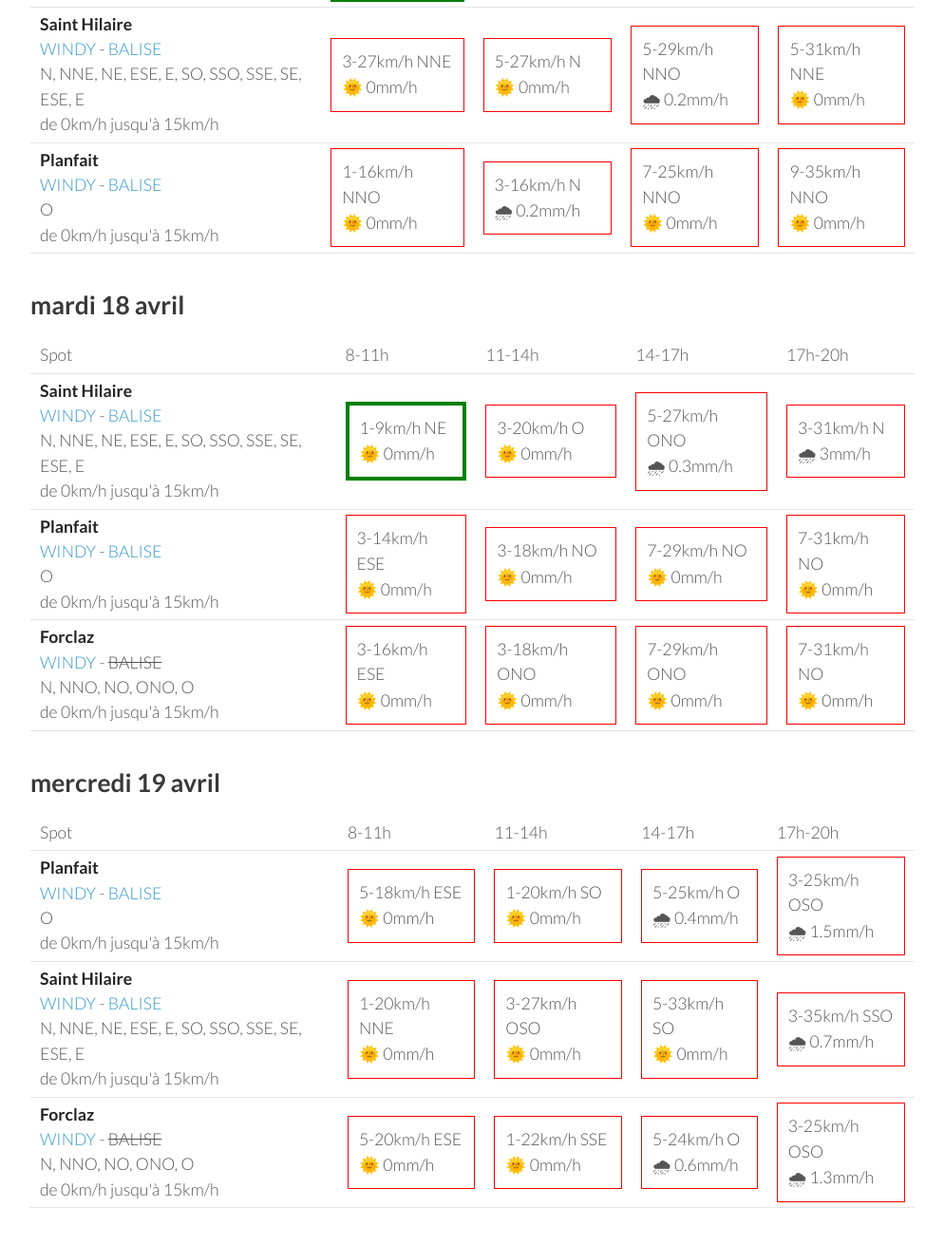
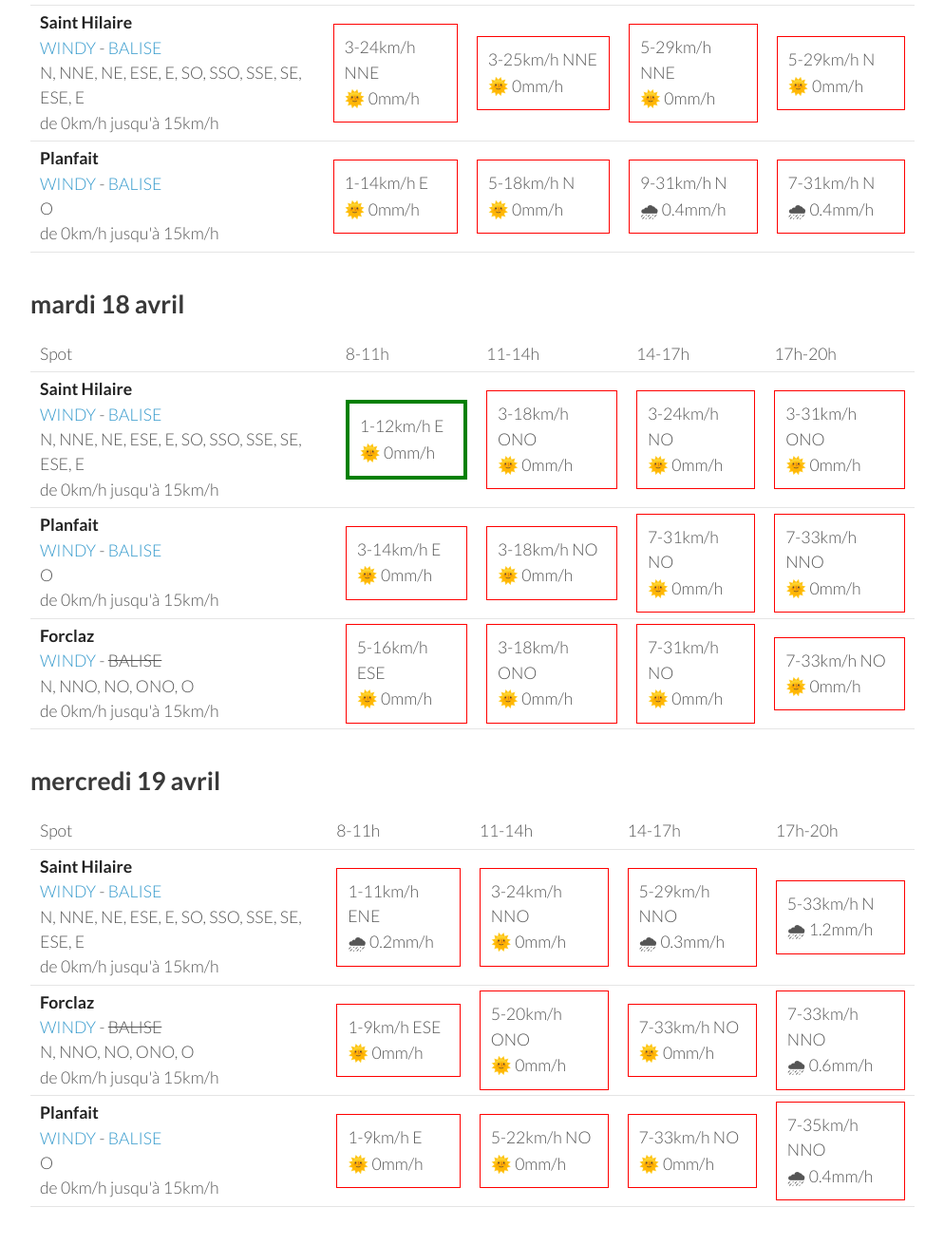
Before and after one commit to parapente-dans-le-nord/parapente-dans-le-nord.github.io, a Jekyll site: the page built from alpes_nord.markdown, in a window 1280 px wide and 1400 px high, scrolled down 1988 px. Shown: the top 1311 px of the window at 95% size, without its empty margins (26-1020 px from the left). Built offline with Jekyll 4.4.1, drawn with Linux system fonts in a browser that asks for light colours; some of the changed text lies outside the part shown.

Commit message:
update index.markdown

```diff
--- a/alpes_nord.markdown
+++ b/alpes_nord.markdown
@@ -25,27 +25,27 @@ page mise à jour le vendredi 14 avril 13:25
         <td><strong>Forclaz</strong><br><a href="https://windy.com/45.814/6.247?45.375,6.246,8,m:eVwaglz">WINDY</a> - <span class="no-balise"> BALISE </span><br> <span class="vent-favorable">N, NNO, NO, ONO, O</span><br><span class="force-vent">de 0km/h jusqu'à 15km/h</span> </td>
 
             <td><div class="not-flyable"><p>0-0km/h NA</p><p>🌧️ 0mm/h</p></div></td>
-            <td><div class="flyable"><p>5-12km/h NO</p><p>🌞 0mm/h</p></div></td>
-            <td><div class="not-flyable"><p>7-20km/h ONO</p><p>🌞 0mm/h</p></div></td>
-            <td><div class="not-flyable"><p>7-16km/h OSO</p><p>🌞 0mm/h</p></div></td>
+            <td><div class="not-flyable"><p>0-0km/h NA</p><p>🌧️ 0mm/h</p></div></td>
+            <td><div class="not-flyable"><p>0-0km/h NA</p><p>🌧️ 0mm/h</p></div></td>
+            <td><div class="not-flyable"><p>1-12km/h NE</p><p>🌞 0mm/h</p></div></td>
 
     </tr>
 <tr>
         <td><strong>Planfait</strong><br><a href="https://windy.com/45.853/6.223?45.415,6.223,8">WINDY</a> - <span class=""><a href="https://www.openwindmap.org/PP496">BALISE</a> </span><br> <span class="vent-favorable">O</span><br><span class="force-vent">de 0km/h jusqu'à 15km/h</span> </td>
 
             <td><div class="not-flyable"><p>0-0km/h NA</p><p>🌧️ 0mm/h</p></div></td>
-            <td><div class="not-flyable"><p>5-14km/h ONO</p><p>🌞 0mm/h</p></div></td>
-            <td><div class="not-flyable"><p>7-22km/h ONO</p><p>🌞 0mm/h</p></div></td>
-            <td><div class="not-flyable"><p>3-14km/h OSO</p><p>🌞 0mm/h</p></div></td>
+            <td><div class="not-flyable"><p>0-0km/h NA</p><p>🌧️ 0mm/h</p></div></td>
+            <td><div class="not-flyable"><p>0-0km/h NA</p><p>🌧️ 0mm/h</p></div></td>
+            <td><div class="not-flyable"><p>3-20km/h NNO</p><p>🌞 0mm/h</p></div></td>
 
     </tr>
 <tr>
         <td><strong>Saint Hilaire</strong><br><a href="https://windy.com/45.307/5.888?45.087,5.889,9,m:eUFagkX">WINDY</a> - <span class=""><a href="http://www.balisemeteo.com/balise.php?idBalise=61">BALISE</a> </span><br> <span class="vent-favorable">N, NNE, NE, ESE, E, SO, SSO, SSE, SE, ESE, E</span><br><span class="force-vent">de 0km/h jusqu'à 15km/h</span> </td>
 
             <td><div class="not-flyable"><p>0-0km/h NA</p><p>🌧️ 0mm/h</p></div></td>
-            <td><div class="not-flyable"><p>9-22km/h E</p><p>🌧 0.3mm/h</p></div></td>
-            <td><div class="not-flyable"><p>5-16km/h SSE</p><p>🌧 0mm/h</p></div></td>
-            <td><div class="not-flyable"><p>7-25km/h SSE</p><p>🌧 0mm/h</p></div></td>
+            <td><div class="not-flyable"><p>0-0km/h NA</p><p>🌧️ 0mm/h</p></div></td>
+            <td><div class="not-flyable"><p>0-0km/h NA</p><p>🌧️ 0mm/h</p></div></td>
+            <td><div class="not-flyable"><p>5-18km/h SSE</p><p>🌞 0mm/h</p></div></td>
 
     </tr>
 
@@ -67,30 +67,30 @@ page mise à jour le vendredi 14 avril 13:25
 <tr>
         <td><strong>Forclaz</strong><br><a href="https://windy.com/45.814/6.247?45.375,6.246,8,m:eVwaglz">WINDY</a> - <span class="no-balise"> BALISE </span><br> <span class="vent-favorable">N, NNO, NO, ONO, O</span><br><span class="force-vent">de 0km/h jusqu'à 15km/h</span> </td>
 
-            <td><div class="not-flyable"><p>5-5km/h NE</p><p>🌧 4mm/h</p></div></td>
-            <td><div class="not-flyable"><p>7-20km/h NNO</p><p>🌧 7mm/h</p></div></td>
-            <td><div class="not-flyable"><p>9-24km/h NO</p><p>🌧 8mm/h</p></div></td>
-            <td><div class="not-flyable"><p>9-25km/h NNO</p><p>🌧 4.5mm/h</p></div></td>
+            <td><div class="not-flyable"><p>1-7km/h NE</p><p>🌧 1.6mm/h</p></div></td>
+            <td><div class="not-flyable"><p>9-27km/h NNO</p><p>🌧 9mm/h</p></div></td>
+            <td><div class="not-flyable"><p>5-27km/h NNO</p><p>🌧 8mm/h</p></div></td>
+            <td><div class="not-flyable"><p>11-25km/h NNO</p><p>🌧 2.9mm/h</p></div></td>
 
 
     </tr>
 <tr>
         <td><strong>Planfait</strong><br><a href="https://windy.com/45.853/6.223?45.415,6.223,8">WINDY</a> - <span class=""><a href="https://www.openwindmap.org/PP496">BALISE</a> </span><br> <span class="vent-favorable">O</span><br><span class="force-vent">de 0km/h jusqu'à 15km/h</span> </td>
 
-            <td><div class="not-flyable"><p>5-11km/h ESE</p><p>🌧 7mm/h</p></div></td>
-            <td><div class="not-flyable"><p>1-12km/h NNO</p><p>🌧 6mm/h</p></div></td>
-            <td><div class="not-flyable"><p>5-16km/h ONO</p><p>🌧 8mm/h</p></div></td>
-            <td><div class="not-flyable"><p>7-20km/h N</p><p>🌧 6mm/h</p></div></td>
+            <td><div class="not-flyable"><p>1-9km/h S</p><p>🌧 2.6mm/h</p></div></td>
+            <td><div class="not-flyable"><p>5-16km/h NO</p><p>🌧 11mm/h</p></div></td>
+            <td><div class="not-flyable"><p>1-16km/h O</p><p>🌧 9mm/h</p></div></td>
+            <td><div class="not-flyable"><p>9-25km/h NNO</p><p>🌧 3.7mm/h</p></div></td>
 
 
     </tr>
 <tr>
         <td><strong>Saint Hilaire</strong><br><a href="https://windy.com/45.307/5.888?45.087,5.889,9,m:eUFagkX">WINDY</a> - <span class=""><a href="http://www.balisemeteo.com/balise.php?idBalise=61">BALISE</a> </span><br> <span class="vent-favorable">N, NNE, NE, ESE, E, SO, SSO, SSE, SE, ESE, E</span><br><span class="force-vent">de 0km/h jusqu'à 15km/h</span> </td>
 
-            <td><div class="not-flyable"><p>7-16km/h S</p><p>🌧 6mm/h</p></div></td>
-            <td><div class="not-flyable"><p>9-20km/h SSO</p><p>🌧 7mm/h</p></div></td>
-            <td><div class="not-flyable"><p>1-12km/h ENE</p><p>🌧 12mm/h</p></div></td>
-            <td><div class="not-flyable"><p>5-16km/h ENE</p><p>🌧 10mm/h</p></div></td>
+            <td><div class="not-flyable"><p>7-16km/h S</p><p>🌧 4.2mm/h</p></div></td>
+            <td><div class="not-flyable"><p>5-18km/h NE</p><p>🌧 12mm/h</p></div></td>
+            <td><div class="not-flyable"><p>7-12km/h SE</p><p>🌧 9mm/h</p></div></td>
+            <td><div class="not-flyable"><p>3-16km/h SSE</p><p>🌧 7mm/h</p></div></td>
 
 
     </tr>
@@ -111,32 +111,32 @@ page mise à jour le vendredi 14 avril 13:25
       <td>17h-20h</td>
     </tr>
 <tr>
+        <td><strong>Forclaz</strong><br><a href="https://windy.com/45.814/6.247?45.375,6.246,8,m:eVwaglz">WINDY</a> - <span class="no-balise"> BALISE </span><br> <span class="vent-favorable">N, NNO, NO, ONO, O</span><br><span class="force-vent">de 0km/h jusqu'à 15km/h</span> </td>
+
+            <td><div class="not-flyable"><p>1-7km/h NNE</p><p>🌞 0mm/h</p></div></td>
+            <td><div class="not-flyable"><p>5-25km/h NNO</p><p>🌞 0mm/h</p></div></td>
+            <td><div class="not-flyable"><p>7-27km/h NO</p><p>🌧 0.2mm/h</p></div></td>
+            <td><div class="not-flyable"><p>9-33km/h NNO</p><p>🌧 0.2mm/h</p></div></td>
+
+
+    </tr>
+<tr>
         <td><strong>Saint Hilaire</strong><br><a href="https://windy.com/45.307/5.888?45.087,5.889,9,m:eUFagkX">WINDY</a> - <span class=""><a href="http://www.balisemeteo.com/balise.php?idBalise=61">BALISE</a> </span><br> <span class="vent-favorable">N, NNE, NE, ESE, E, SO, SSO, SSE, SE, ESE, E</span><br><span class="force-vent">de 0km/h jusqu'à 15km/h</span> </td>
 
-            <td><div class="not-flyable"><p>3-48km/h NE</p><p>🌞 0mm/h</p></div></td>
-            <td><div class="not-flyable"><p>5-40km/h N</p><p>🌞 0mm/h</p></div></td>
-            <td><div class="not-flyable"><p>7-46km/h N</p><p>🌞 0mm/h</p></div></td>
-            <td><div class="not-flyable"><p>9-50km/h NNE</p><p>🌞 0mm/h</p></div></td>
+            <td><div class="not-flyable"><p>9-22km/h NE</p><p>🌞 0mm/h</p></div></td>
+            <td><div class="not-flyable"><p>9-51km/h NNE</p><p>🌞 0mm/h</p></div></td>
+            <td><div class="not-flyable"><p>9-53km/h NNE</p><p>🌞 0mm/h</p></div></td>
+            <td><div class="not-flyable"><p>7-51km/h NNE</p><p>🌞 0mm/h</p></div></td>
 
 
     </tr>
 <tr>
         <td><strong>Planfait</strong><br><a href="https://windy.com/45.853/6.223?45.415,6.223,8">WINDY</a> - <span class=""><a href="https://www.openwindmap.org/PP496">BALISE</a> </span><br> <span class="vent-favorable">O</span><br><span class="force-vent">de 0km/h jusqu'à 15km/h</span> </td>
 
-            <td><div class="not-flyable"><p>1-20km/h ONO</p><p>🌧 0.2mm/h</p></div></td>
-            <td><div class="not-flyable"><p>5-22km/h NO</p><p>🌧 0.4mm/h</p></div></td>
-            <td><div class="not-flyable"><p>5-22km/h NO</p><p>🌧 0.6mm/h</p></div></td>
-            <td><div class="not-flyable"><p>5-24km/h NNO</p><p>🌧 0.5mm/h</p></div></td>
-
-
-    </tr>
-<tr>
-        <td><strong>Forclaz</strong><br><a href="https://windy.com/45.814/6.247?45.375,6.246,8,m:eVwaglz">WINDY</a> - <span class="no-balise"> BALISE </span><br> <span class="vent-favorable">N, NNO, NO, ONO, O</span><br><span class="force-vent">de 0km/h jusqu'à 15km/h</span> </td>
-
-            <td><div class="not-flyable"><p>1-20km/h OSO</p><p>🌧 0.3mm/h</p></div></td>
-            <td><div class="not-flyable"><p>5-22km/h NO</p><p>🌧 0.4mm/h</p></div></td>
-            <td><div class="not-flyable"><p>5-24km/h ONO</p><p>🌧 0.7mm/h</p></div></td>
-            <td><div class="not-flyable"><p>5-24km/h NO</p><p>🌧 0.6mm/h</p></div></td>
+            <td><div class="not-flyable"><p>1-5km/h ESE</p><p>🌞 0mm/h</p></div></td>
+            <td><div class="not-flyable"><p>7-25km/h NNO</p><p>🌞 0mm/h</p></div></td>
+            <td><div class="not-flyable"><p>7-27km/h NNO</p><p>🌧 0.2mm/h</p></div></td>
+            <td><div class="not-flyable"><p>9-35km/h N</p><p>🌧 0.2mm/h</p></div></td>
 
 
     </tr>
@@ -159,30 +159,30 @@ page mise à jour le vendredi 14 avril 13:25
 <tr>
         <td><strong>Forclaz</strong><br><a href="https://windy.com/45.814/6.247?45.375,6.246,8,m:eVwaglz">WINDY</a> - <span class="no-balise"> BALISE </span><br> <span class="vent-favorable">N, NNO, NO, ONO, O</span><br><span class="force-vent">de 0km/h jusqu'à 15km/h</span> </td>
 
-            <td><div class="flyable"><p>1-14km/h ONO</p><p>🌞 0mm/h</p></div></td>
-            <td><div class="not-flyable"><p>1-16km/h ONO</p><p>🌧 0.3mm/h</p></div></td>
-            <td><div class="not-flyable"><p>5-24km/h NNO</p><p>🌞 0mm/h</p></div></td>
-            <td><div class="not-flyable"><p>9-35km/h NNO</p><p>🌞 0mm/h</p></div></td>
+            <td><div class="not-flyable"><p>1-12km/h ESE</p><p>🌞 0mm/h</p></div></td>
+            <td><div class="flyable"><p>3-14km/h NNO</p><p>🌞 0mm/h</p></div></td>
+            <td><div class="not-flyable"><p>7-27km/h NNO</p><p>🌧 0.4mm/h</p></div></td>
+            <td><div class="not-flyable"><p>5-29km/h NNO</p><p>🌧 0.5mm/h</p></div></td>
 
 
     </tr>
 <tr>
         <td><strong>Saint Hilaire</strong><br><a href="https://windy.com/45.307/5.888?45.087,5.889,9,m:eUFagkX">WINDY</a> - <span class=""><a href="http://www.balisemeteo.com/balise.php?idBalise=61">BALISE</a> </span><br> <span class="vent-favorable">N, NNE, NE, ESE, E, SO, SSO, SSE, SE, ESE, E</span><br><span class="force-vent">de 0km/h jusqu'à 15km/h</span> </td>
 
-            <td><div class="not-flyable"><p>3-27km/h NNE</p><p>🌞 0mm/h</p></div></td>
-            <td><div class="not-flyable"><p>5-27km/h N</p><p>🌞 0mm/h</p></div></td>
-            <td><div class="not-flyable"><p>5-29km/h NNO</p><p>🌧 0.2mm/h</p></div></td>
-            <td><div class="not-flyable"><p>5-31km/h NNE</p><p>🌞 0mm/h</p></div></td>
+            <td><div class="not-flyable"><p>3-24km/h NNE</p><p>🌞 0mm/h</p></div></td>
+            <td><div class="not-flyable"><p>3-25km/h NNE</p><p>🌞 0mm/h</p></div></td>
+            <td><div class="not-flyable"><p>5-29km/h NNE</p><p>🌞 0mm/h</p></div></td>
+            <td><div class="not-flyable"><p>5-29km/h N</p><p>🌞 0mm/h</p></div></td>
 
 
     </tr>
 <tr>
         <td><strong>Planfait</strong><br><a href="https://windy.com/45.853/6.223?45.415,6.223,8">WINDY</a> - <span class=""><a href="https://www.openwindmap.org/PP496">BALISE</a> </span><br> <span class="vent-favorable">O</span><br><span class="force-vent">de 0km/h jusqu'à 15km/h</span> </td>
 
-            <td><div class="not-flyable"><p>1-16km/h NNO</p><p>🌞 0mm/h</p></div></td>
-            <td><div class="not-flyable"><p>3-16km/h N</p><p>🌧 0.2mm/h</p></div></td>
-            <td><div class="not-flyable"><p>7-25km/h NNO</p><p>🌞 0mm/h</p></div></td>
-            <td><div class="not-flyable"><p>9-35km/h NNO</p><p>🌞 0mm/h</p></div></td>
+            <td><div class="not-flyable"><p>1-14km/h E</p><p>🌞 0mm/h</p></div></td>
+            <td><div class="not-flyable"><p>5-18km/h N</p><p>🌞 0mm/h</p></div></td>
+            <td><div class="not-flyable"><p>9-31km/h N</p><p>🌧 0.4mm/h</p></div></td>
+            <td><div class="not-flyable"><p>7-31km/h N</p><p>🌧 0.4mm/h</p></div></td>
 
 
     </tr>
@@ -205,30 +205,30 @@ page mise à jour le vendredi 14 avril 13:25
 <tr>
         <td><strong>Saint Hilaire</strong><br><a href="https://windy.com/45.307/5.888?45.087,5.889,9,m:eUFagkX">WINDY</a> - <span class=""><a href="http://www.balisemeteo.com/balise.php?idBalise=61">BALISE</a> </span><br> <span class="vent-favorable">N, NNE, NE, ESE, E, SO, SSO, SSE, SE, ESE, E</span><br><span class="force-vent">de 0km/h jusqu'à 15km/h</span> </td>
 
-            <td><div class="flyable"><p>1-9km/h NE</p><p>🌞 0mm/h</p></div></td>
-            <td><div class="not-flyable"><p>3-20km/h O</p><p>🌞 0mm/h</p></div></td>
-            <td><div class="not-flyable"><p>5-27km/h ONO</p><p>🌧 0.3mm/h</p></div></td>
-            <td><div class="not-flyable"><p>3-31km/h N</p><p>🌧 3mm/h</p></div></td>
+            <td><div class="flyable"><p>1-12km/h E</p><p>🌞 0mm/h</p></div></td>
+            <td><div class="not-flyable"><p>3-18km/h ONO</p><p>🌞 0mm/h</p></div></td>
+            <td><div class="not-flyable"><p>3-24km/h NO</p><p>🌞 0mm/h</p></div></td>
+            <td><div class="not-flyable"><p>3-31km/h ONO</p><p>🌞 0mm/h</p></div></td>
 
 
     </tr>
 <tr>
         <td><strong>Planfait</strong><br><a href="https://windy.com/45.853/6.223?45.415,6.223,8">WINDY</a> - <span class=""><a href="https://www.openwindmap.org/PP496">BALISE</a> </span><br> <span class="vent-favorable">O</span><br><span class="force-vent">de 0km/h jusqu'à 15km/h</span> </td>
 
-            <td><div class="not-flyable"><p>3-14km/h ESE</p><p>🌞 0mm/h</p></div></td>
+            <td><div class="not-flyable"><p>3-14km/h E</p><p>🌞 0mm/h</p></div></td>
             <td><div class="not-flyable"><p>3-18km/h NO</p><p>🌞 0mm/h</p></div></td>
-            <td><div class="not-flyable"><p>7-29km/h NO</p><p>🌞 0mm/h</p></div></td>
             <td><div class="not-flyable"><p>7-31km/h NO</p><p>🌞 0mm/h</p></div></td>
+            <td><div class="not-flyable"><p>7-33km/h NNO</p><p>🌞 0mm/h</p></div></td>
 
 
     </tr>
 <tr>
         <td><strong>Forclaz</strong><br><a href="https://windy.com/45.814/6.247?45.375,6.246,8,m:eVwaglz">WINDY</a> - <span class="no-balise"> BALISE </span><br> <span class="vent-favorable">N, NNO, NO, ONO, O</span><br><span class="force-vent">de 0km/h jusqu'à 15km/h</span> </td>
 
-            <td><div class="not-flyable"><p>3-16km/h ESE</p><p>🌞 0mm/h</p></div></td>
+            <td><div class="not-flyable"><p>5-16km/h ESE</p><p>🌞 0mm/h</p></div></td>
             <td><div class="not-flyable"><p>3-18km/h ONO</p><p>🌞 0mm/h</p></div></td>
-            <td><div class="not-flyable"><p>7-29km/h ONO</p><p>🌞 0mm/h</p></div></td>
             <td><div class="not-flyable"><p>7-31km/h NO</p><p>🌞 0mm/h</p></div></td>
+            <td><div class="not-flyable"><p>7-33km/h NO</p><p>🌞 0mm/h</p></div></td>
 
 
     </tr>
@@ -249,32 +249,32 @@ page mise à jour le vendredi 14 avril 13:25
       <td>17h-20h</td>
     </tr>
 <tr>
-        <td><strong>Planfait</strong><br><a href="https://windy.com/45.853/6.223?45.415,6.223,8">WINDY</a> - <span class=""><a href="https://www.openwindmap.org/PP496">BALISE</a> </span><br> <span class="vent-favorable">O</span><br><span class="force-vent">de 0km/h jusqu'à 15km/h</span> </td>
-
-            <td><div class="not-flyable"><p>5-18km/h ESE</p><p>🌞 0mm/h</p></div></td>
-            <td><div class="not-flyable"><p>1-20km/h SO</p><p>🌞 0mm/h</p></div></td>
-            <td><div class="not-flyable"><p>5-25km/h O</p><p>🌧 0.4mm/h</p></div></td>
-            <td><div class="not-flyable"><p>3-25km/h OSO</p><p>🌧 1.5mm/h</p></div></td>
-
-
-    </tr>
-<tr>
         <td><strong>Saint Hilaire</strong><br><a href="https://windy.com/45.307/5.888?45.087,5.889,9,m:eUFagkX">WINDY</a> - <span class=""><a href="http://www.balisemeteo.com/balise.php?idBalise=61">BALISE</a> </span><br> <span class="vent-favorable">N, NNE, NE, ESE, E, SO, SSO, SSE, SE, ESE, E</span><br><span class="force-vent">de 0km/h jusqu'à 15km/h</span> </td>
 
-            <td><div class="not-flyable"><p>1-20km/h NNE</p><p>🌞 0mm/h</p></div></td>
-            <td><div class="not-flyable"><p>3-27km/h OSO</p><p>🌞 0mm/h</p></div></td>
-            <td><div class="not-flyable"><p>5-33km/h SO</p><p>🌞 0mm/h</p></div></td>
-            <td><div class="not-flyable"><p>3-35km/h SSO</p><p>🌧 0.7mm/h</p></div></td>
+            <td><div class="not-flyable"><p>1-11km/h ENE</p><p>🌧 0.2mm/h</p></div></td>
+            <td><div class="not-flyable"><p>3-24km/h NNO</p><p>🌞 0mm/h</p></div></td>
+            <td><div class="not-flyable"><p>5-29km/h NNO</p><p>🌧 0.3mm/h</p></div></td>
+            <td><div class="not-flyable"><p>5-33km/h N</p><p>🌧 1.2mm/h</p></div></td>
 
 
     </tr>
 <tr>
         <td><strong>Forclaz</strong><br><a href="https://windy.com/45.814/6.247?45.375,6.246,8,m:eVwaglz">WINDY</a> - <span class="no-balise"> BALISE </span><br> <span class="vent-favorable">N, NNO, NO, ONO, O</span><br><span class="force-vent">de 0km/h jusqu'à 15km/h</span> </td>
 
-            <td><div class="not-flyable"><p>5-20km/h ESE</p><p>🌞 0mm/h</p></div></td>
-            <td><div class="not-flyable"><p>1-22km/h SSE</p><p>🌞 0mm/h</p></div></td>
-            <td><div class="not-flyable"><p>5-24km/h O</p><p>🌧 0.6mm/h</p></div></td>
-            <td><div class="not-flyable"><p>3-25km/h OSO</p><p>🌧 1.3mm/h</p></div></td>
+            <td><div class="not-flyable"><p>1-9km/h ESE</p><p>🌞 0mm/h</p></div></td>
+            <td><div class="not-flyable"><p>5-20km/h ONO</p><p>🌞 0mm/h</p></div></td>
+            <td><div class="not-flyable"><p>7-33km/h NO</p><p>🌞 0mm/h</p></div></td>
+            <td><div class="not-flyable"><p>7-33km/h NNO</p><p>🌧 0.6mm/h</p></div></td>
+
+
+    </tr>
+<tr>
+        <td><strong>Planfait</strong><br><a href="https://windy.com/45.853/6.223?45.415,6.223,8">WINDY</a> - <span class=""><a href="https://www.openwindmap.org/PP496">BALISE</a> </span><br> <span class="vent-favorable">O</span><br><span class="force-vent">de 0km/h jusqu'à 15km/h</span> </td>
+
+            <td><div class="not-flyable"><p>1-9km/h E</p><p>🌞 0mm/h</p></div></td>
+            <td><div class="not-flyable"><p>5-22km/h NO</p><p>🌞 0mm/h</p></div></td>
+            <td><div class="not-flyable"><p>7-33km/h NO</p><p>🌞 0mm/h</p></div></td>
+            <td><div class="not-flyable"><p>7-35km/h NNO</p><p>🌧 0.4mm/h</p></div></td>
 
 
     </tr>
```
Also changed, not shown: other parts of alpes_nord.markdown (+1 -1 lines).
